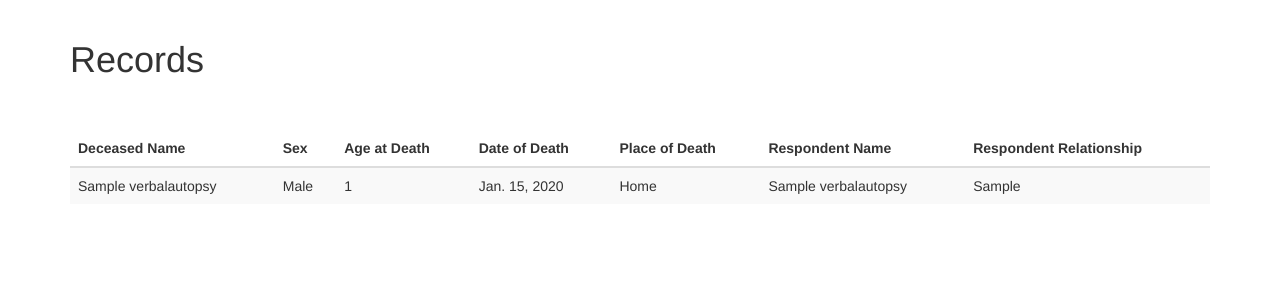
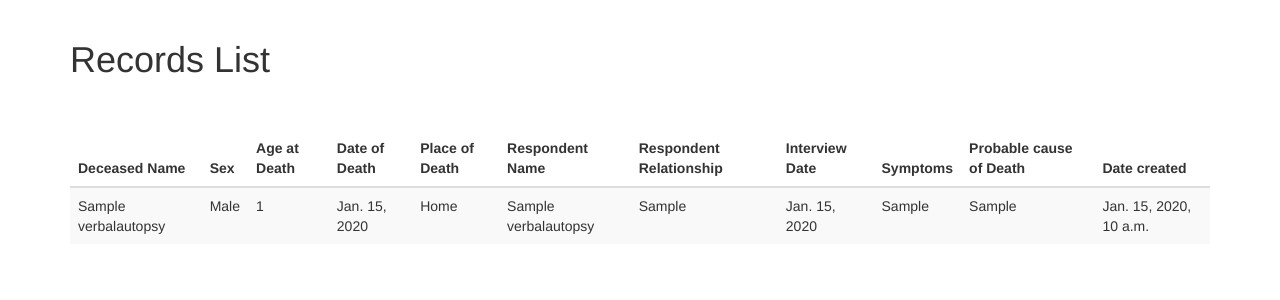
Before and after one commit to GraceMonde/va-system, a Django app: page /records/ in a window 1280 px wide. Shown: the part 52-352 px from the top of the page. Run offline with Django 5.2, Linux system fonts and the light colour scheme; tables that the repository leaves empty hold one stand-in row (values such as "Sample post"); some libraries are stand-ins or nearby versions.

```diff
--- a/va/templates/va/record_list.html
+++ b/va/templates/va/record_list.html
@@ -2,7 +2,7 @@
 
 {% block content %}
 
-<h1>Records</h1>
+<h1>Records List</h1>
 
 <br><br>
 
@@ -16,6 +16,10 @@
             <th>Place of Death</th>
             <th>Respondent Name</th>
             <th>Respondent Relationship</th>
+            <th>Interview Date</th>
+            <th>Symptoms</th>
+            <th>Probable cause of Death</th>
+            <th>Date created</th>
         </tr>
     </thead>
 
@@ -29,6 +33,10 @@
             <td>{{ record.get_place_of_death_display }}</td>
             <td>{{ record.respondent_name }}</td>
             <td>{{ record.respondent_relationship }}</td>
+            <td>{{ record.interview_date }}</td>
+            <td>{{ record.symptoms }}</td>
+            <td>{{ record.probable_cause_of_death }}</td>
+            <td>{{ record.created_at }}</td>
         </tr>
         {% endfor %}
     </tbody>
```
Also changed, not shown: NOTES.md (+4 -0 lines).
